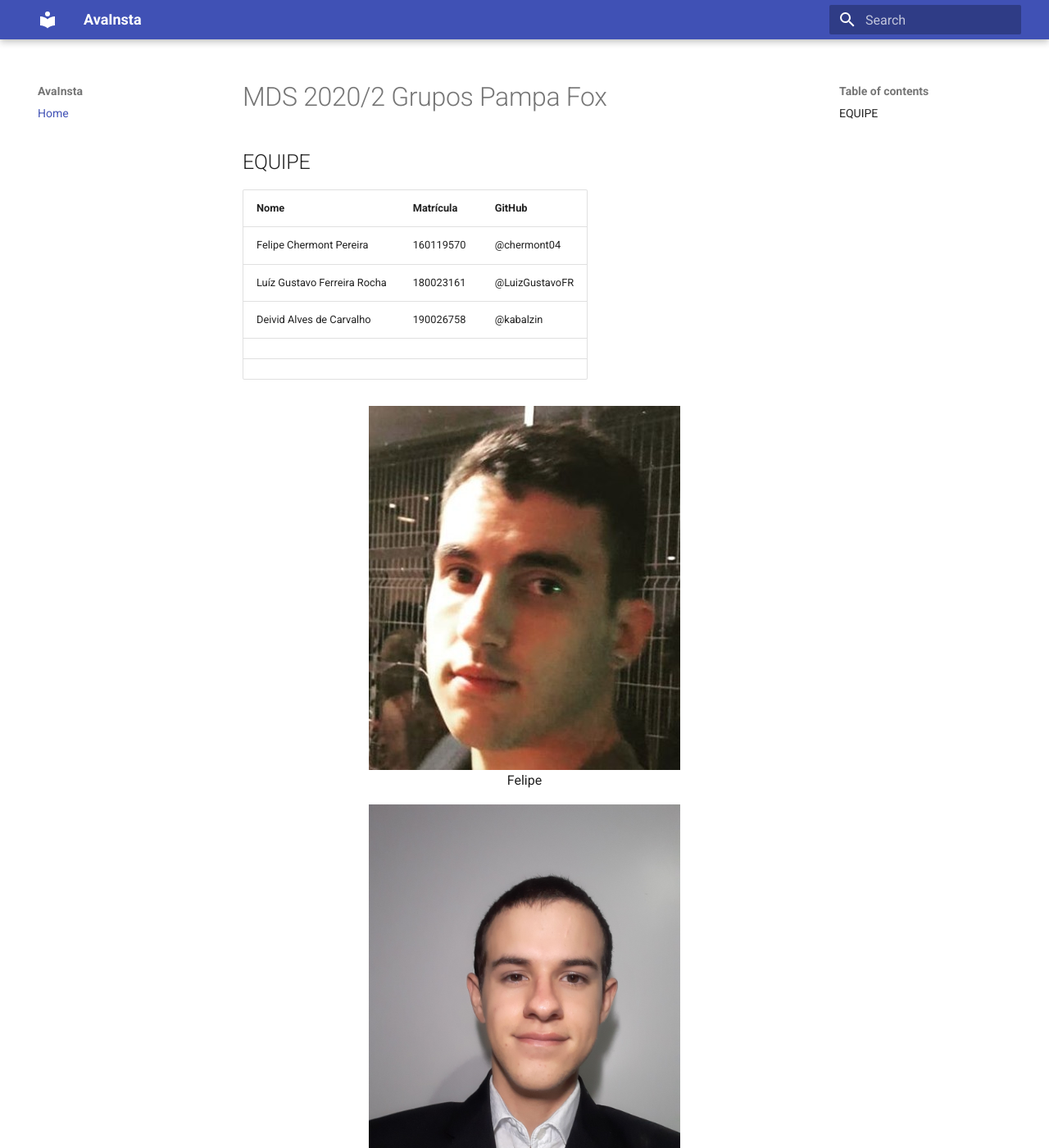
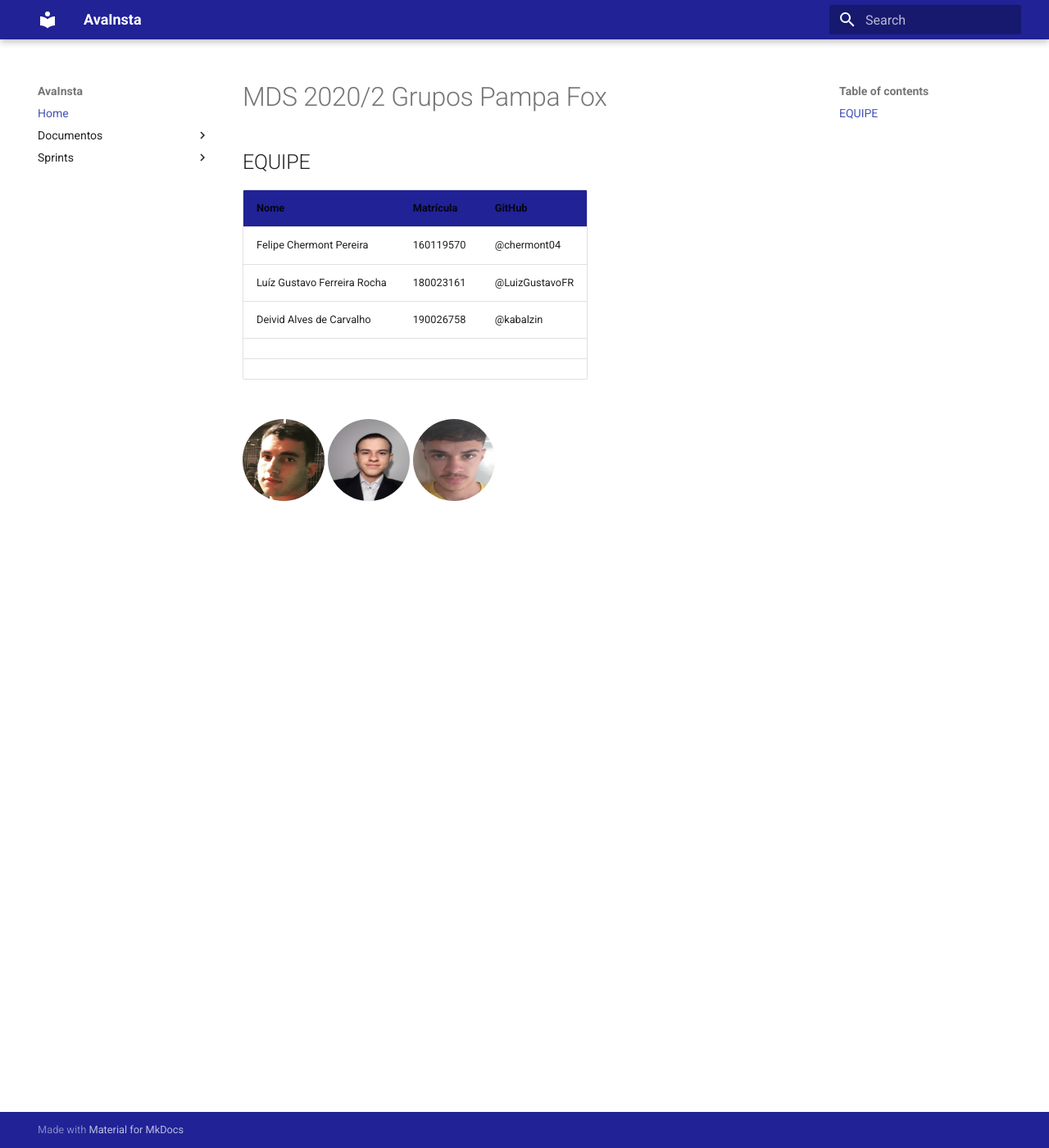
Before and after one commit to AvaInsta/docs, an MkDocs documentation site: the page built from docs/index.md, in a window 1280 px wide and 1400 px high. Shown: the whole window at 82% size. Built offline with MkDocs 1.6.1 and Material for MkDocs 9.7.7, drawn with Linux system fonts in a browser that asks for light colours.

Commit message:
Atualizando a documentaçao do projeto

```diff
--- a/docs/index.md
+++ b/docs/index.md
@@ -13,6 +13,6 @@
 
 <div class="fotos_div">
 <div class="hover11"><figure><img alt="1" src="imgs/Felipe.png"><span>Felipe</span></figure></div>
-<div class="foto2"><figure><img alt="foto de luiz" src="imgs/Luiz.jpg" style="width:380px;"><span>Luíz</span></figure></div>
+<div class="hover11"><figure><img alt="foto de luiz" src="imgs/Luiz.jpg"><span>Luíz</span><figure></div>
 <div class="hover11"><figure><img alt="fotokab" src="imgs/Deivid.png"><span>Deivid</span></figure></div>
 </div>
--- /dev/null
+++ b/docs/style/home.css
@@ -0,0 +1,66 @@
+:root>*{
+	--md-primary-fg-color: #202296;
+	--md-default-fg-color--lightest: #202296;
+	--md-footer-bg-color: #202296;
+	--md-footer-bg-color--dark: #202296
+}
+
+.md-header{
+	background-color: #202296;
+}
+.md-footer-nav{
+	background-color: #202296;
+}
+.md-footer-meta{
+	background-color: #202296;
+}
+.md-nav__title{
+	background-color: #202296;
+}
+.md-footer{
+	background-color: #202296;
+	color: var(--md-footer-fg-color);
+}
+
+thead{
+	background-color: #202296;
+}
+
+.fotos_div{
+	display: inline-block;
+	width:50%;
+}
+
+.hover11 span
+{
+	display: none;
+}
+
+.hover11{
+	display:inline-block;
+}
+.hover11 figure img {
+  display: inline-block;
+	opacity: 1;
+	-webkit-transition: .3s ease-in-out;
+	transition: .3s ease-in-out;
+}
+.hover11 figure:hover img {
+	opacity: .5;
+}
+
+.hover11 figure:hover span{
+	display: grid;
+	position: relative;
+	bottom: 100px;
+	right: 5px;
+	text-align: center;
+}
+
+.fotos_div img{
+	display: inline-block;
+	margin-right: 10px;
+	border-radius: 100%;
+	width: 100px;
+	height: 100px;
+}
--- a/mkdocs.yml
+++ b/mkdocs.yml
@@ -1,5 +1,20 @@
 site_name: AvaInsta
+
 theme:
   name: material
+
 nav:
   - Home: index.md
+  - Documentos:
+    - Visão do Projeto: Visao_do_projeto.pdf
+    - Product BackLog: product-backlog.md
+  - Sprints:
+    - Sprint00:
+      - planning: sprints/sprint00/Planning.md
+      - Results: sprints/sprint00/Results.md
+    - Sprint01:
+      - planning: sprints/sprint01/planning.md
+
+
+extra_css:
+- "style/home.css"
```
Also changed, not shown: docs/imgs/backlog.jpeg, 2 other files.
